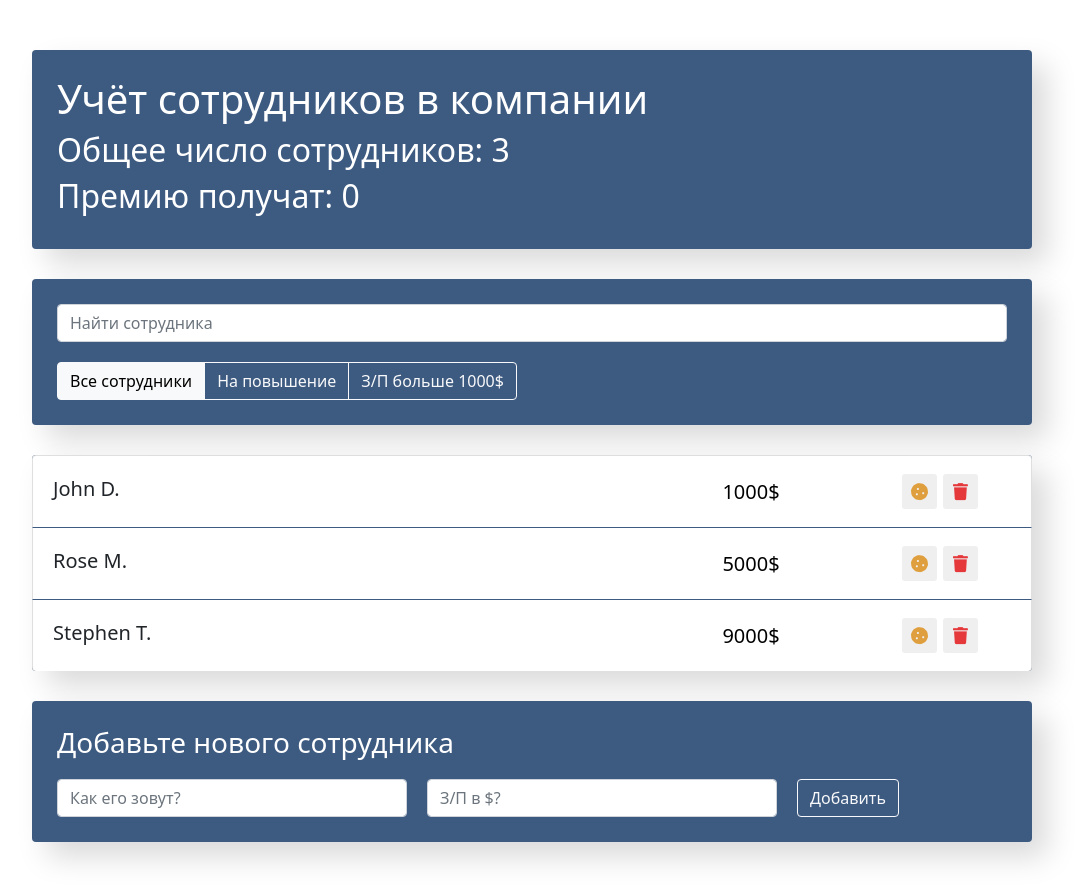
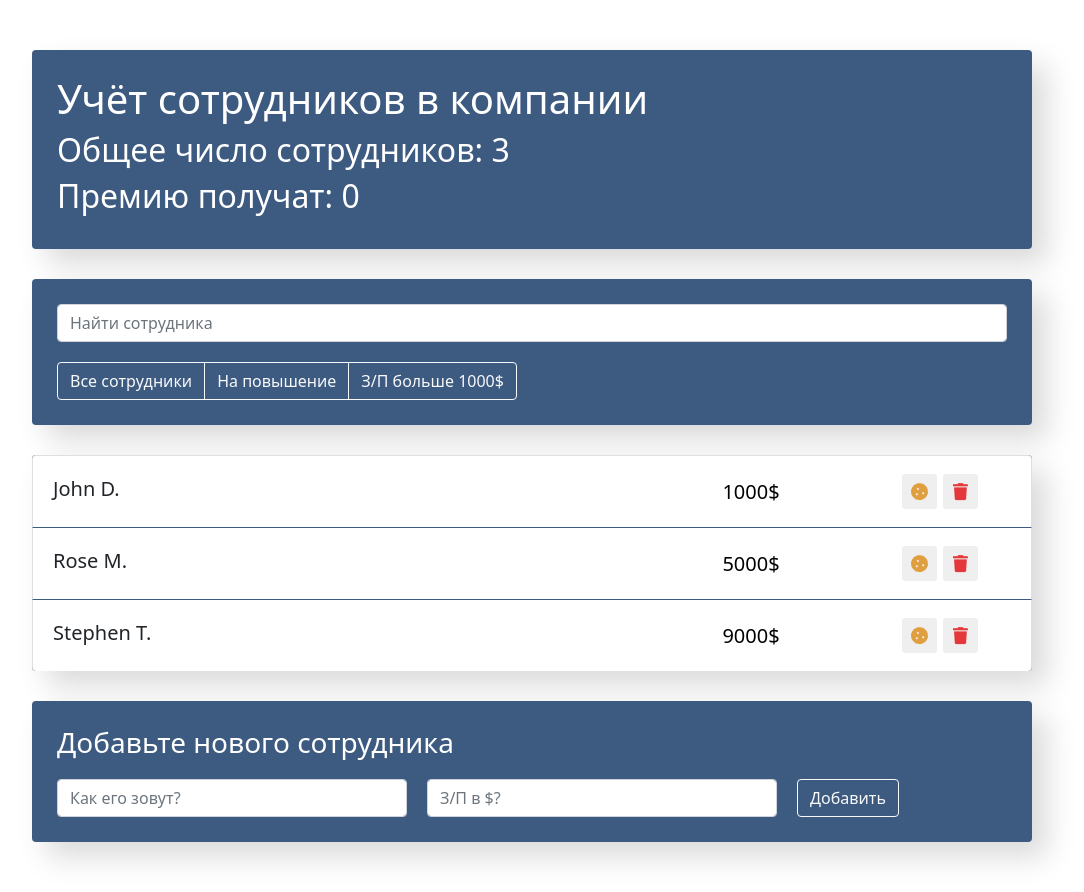
Before and after one commit to julia-poskannaya/react-a-list-of-employees, a React (Create React App) app: page / in a window 1280 px wide. Shown: the whole page, without its empty margins (108-1192 px from the left). Built offline with nearby package versions, Linux system fonts and the light colour scheme.

Commit message:
Adding filter of employees, change filter button's structure

```diff
--- a/src/components/app-filter/AppFilter.js
+++ b/src/components/app-filter/AppFilter.js
@@ -1,24 +1,26 @@
+const AppFilter = ({filter, onFilterSelect}) => {
+    const filterButtons = [
+        {name: 'all', title: 'Все сотрудники'},
+        {name: 'rise', title: 'На повышение'},
+        {name: 'moreThan1000', title: ' З/П больше 1000$'}
+    ]
 
-const AppFilter = () => {
+    const buttons = filterButtons.map((item) => {
+        const active = filter === item.name;
+        const clazz = active ? 'btn-light' : 'btn-outline-light'
+        return (
+            <button
+                key={item.name}
+                className={`btn ${clazz}`}
+                onClick={() => onFilterSelect(item.name)}
+                type="button">
+                    {item.title}
+            </button>
+        )
+    })
     return (
         <div className="btn-group">
-            <button
-                className="btn btn-light"
-                type="button">
-                Все сотрудники
-            </button>
-
-            <button
-                className="btn btn-outline-light"
-                type="button">
-                На повышение
-            </button>
-
-            <button
-                className="btn btn-outline-light"
-                type="button">
-                З/П больше 1000$
-            </button>
+            {buttons}
         </div>
     )
 }
--- a/src/components/app/App.js
+++ b/src/components/app/App.js
@@ -15,6 +15,7 @@ const App = () => {
         {name: 'Stephen T.', salary: 9000, increase: false, rise: false, id: 3},
     ]);
     const [term, setTerm] = useState('');
+    const [filter, setFilter] = useState('');
 
     function deleteItem(id){
         setData((data) => {
@@ -62,9 +63,25 @@ const App = () => {
         setTerm(term);
     }
 
+    function filterEmployees(items, filter){
+        switch (filter){
+            case 'rise':
+                return items.filter(item => item.rise);
+            case 'moreThan1000':
+                return items.filter(item => item.salary > 1000);
+            default:
+                return items;
+        }
+    }
+
+    function onFilterSelect(filter){
+        setFilter(filter);
+    }
+
     const employees = data.length;
     const increased = data.filter(item => item.increase).length;
-    const visibleData = searchEmployee(data, term);
+    const searchData = searchEmployee(data, term);
+    const visibleData = filterEmployees(searchData, filter);
 
     return (
         <div className = "app">
@@ -75,7 +92,9 @@ const App = () => {
             <div className="search-pannel">
                 <SearchPannel
                     onUpdateSearch={onUpdateSearch}/>
-                <AppFilter/>
+                <AppFilter
+                    onFilterSelect={onFilterSelect}
+                    filter={filter}/>
             </div>
 
             <EmployeesList
```
